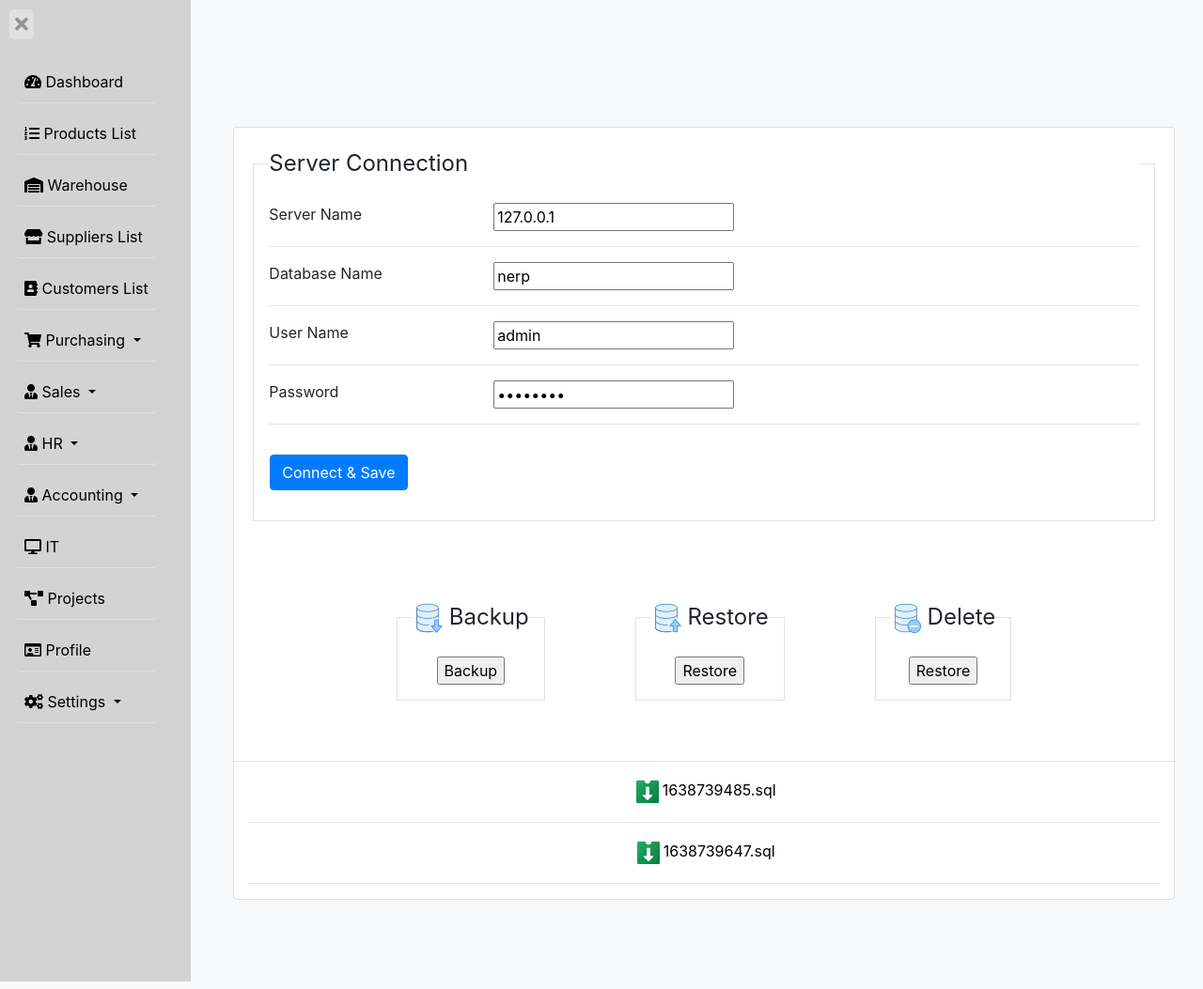
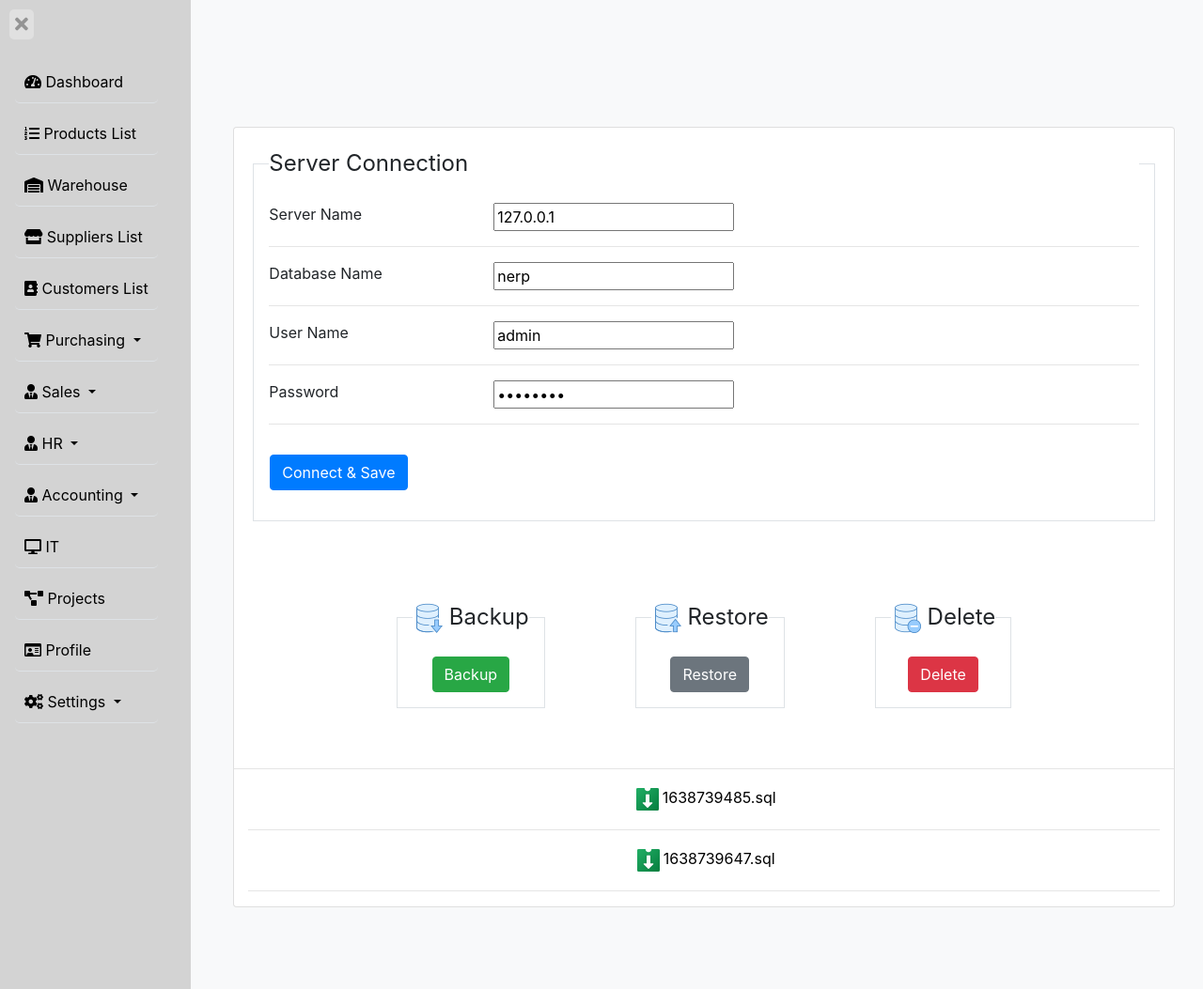
Before and after one commit to ali-alhashim/NERP, a PHP site: page /Data.php in a window 1280 px wide. Shown: the whole page at 94% size. Run offline with PHP 8.4, Linux system fonts and the light colour scheme; some libraries are stand-ins or nearby versions.

Commit message:
Style the Buttons for DB action

```diff
--- a/Data.php
+++ b/Data.php
@@ -110,7 +110,7 @@
     <form action="DBBackupAction.php" method="post">
       <fieldset class="form-group border p-3 m-lg-5 text-center">
         <legend><img src="icons/icons8_database_export_32px.png"> Backup</legend>
-        <input type="submit" value="Backup"/>
+        <input type="submit" value="Backup" class="btn btn-success"/>
       </fieldset>
     </form>
 
@@ -118,7 +118,7 @@
     <form action="DBRestoreAction.php" method="post">
       <fieldset class="form-group border p-3 m-lg-5 text-center">
         <legend><img src="icons/icons8_database_restore_32px.png"> Restore</legend>
-        <input type="submit" value="Restore"/>
+        <input type="submit" value="Restore" class="btn btn-secondary"/>
       </fieldset>
     </form>
 
@@ -126,7 +126,7 @@
     <form action="DBDeleteAction.php" method="post">
       <fieldset class="form-group border p-3 m-lg-5 text-center">
         <legend><img src="icons/icons8_delete_database_32px.png"> Delete</legend>
-        <input type="submit" value="Restore"/>
+        <input type="submit" value="Delete" class="btn btn-danger"/>
       </fieldset>
     </form>
 
```
